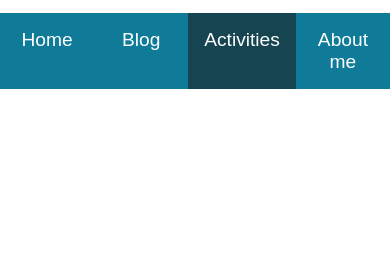
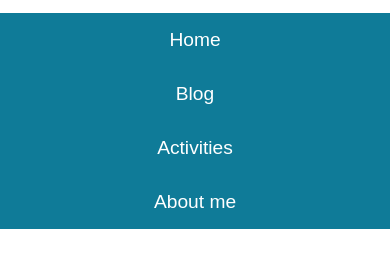
Before and after one commit to aimolina2/mfrontend-modulo1-laboratorio-basico, a website built with Vite: page ejercicio-3/index.html in a window 390 px wide. Shown: the part 56-324 px from the top of the page. Built offline with nearby package versions, Linux system fonts and the light colour scheme.

Commit message:
ejercicio 3 ready

```diff
--- a/ejercicio-3/index.html
+++ b/ejercicio-3/index.html
@@ -14,7 +14,7 @@
       <ul>
         <li>Home</li>
         <li>Blog</li>
-        <li class="hover">Activities</li>
+        <li>Activities</li>
         <li>About me</li>
       </ul>
     </nav>
--- a/ejercicio-3/mystyle.scss
+++ b/ejercicio-3/mystyle.scss
@@ -34,9 +34,18 @@ nav {
       width: 100%;
       text-align: center;
       padding: 1rem;
-      &.hover {
+      &:hover {
         background-color: rgb(22, 68, 81);
       }
     }
   }
 }
+
+@media (max-width: 768px) {
+  nav ul {
+    flex-direction: column;
+    li {
+      width: 100%;
+    }
+  }
+}
```
Also changed, not shown: ejercicio-3/readme.md.
